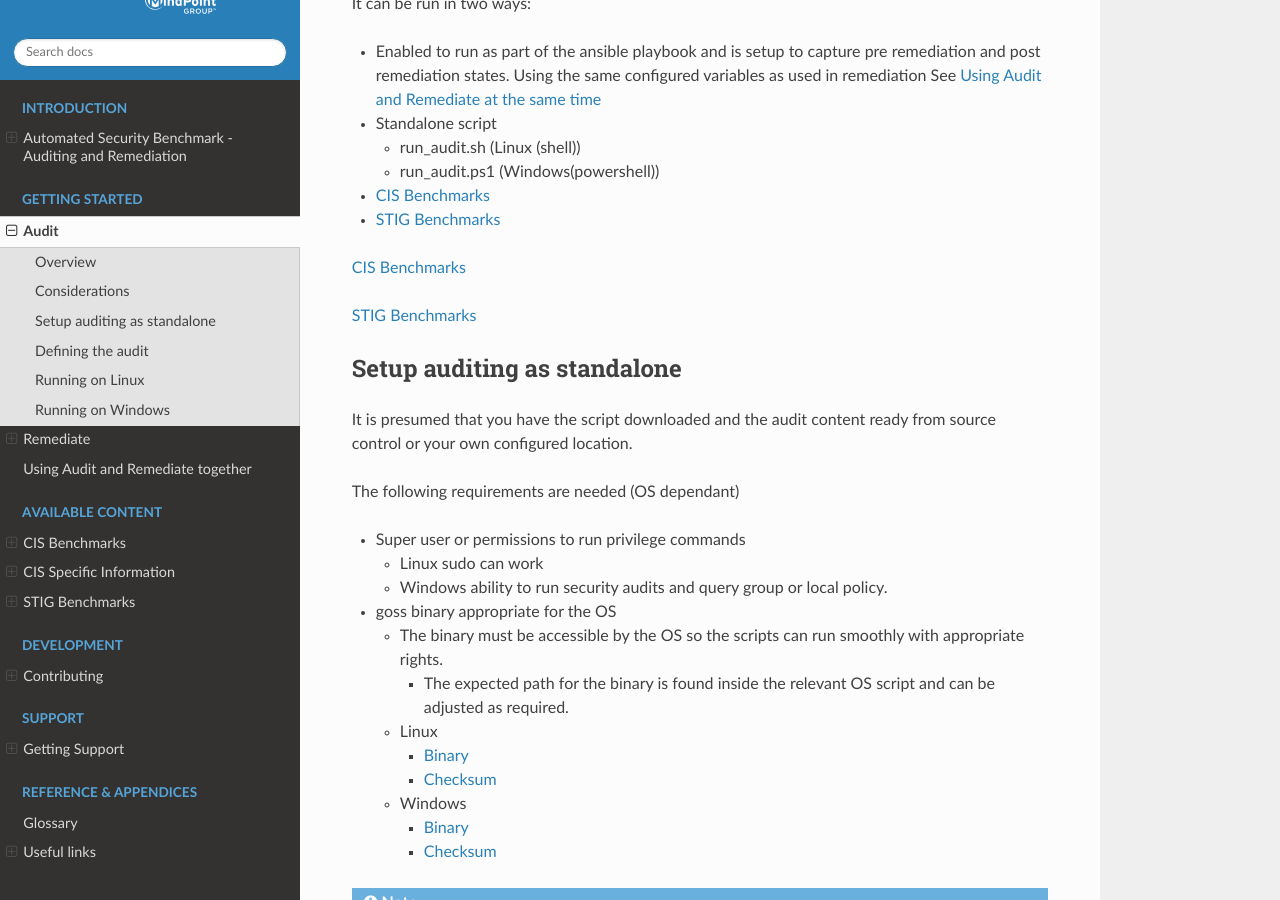
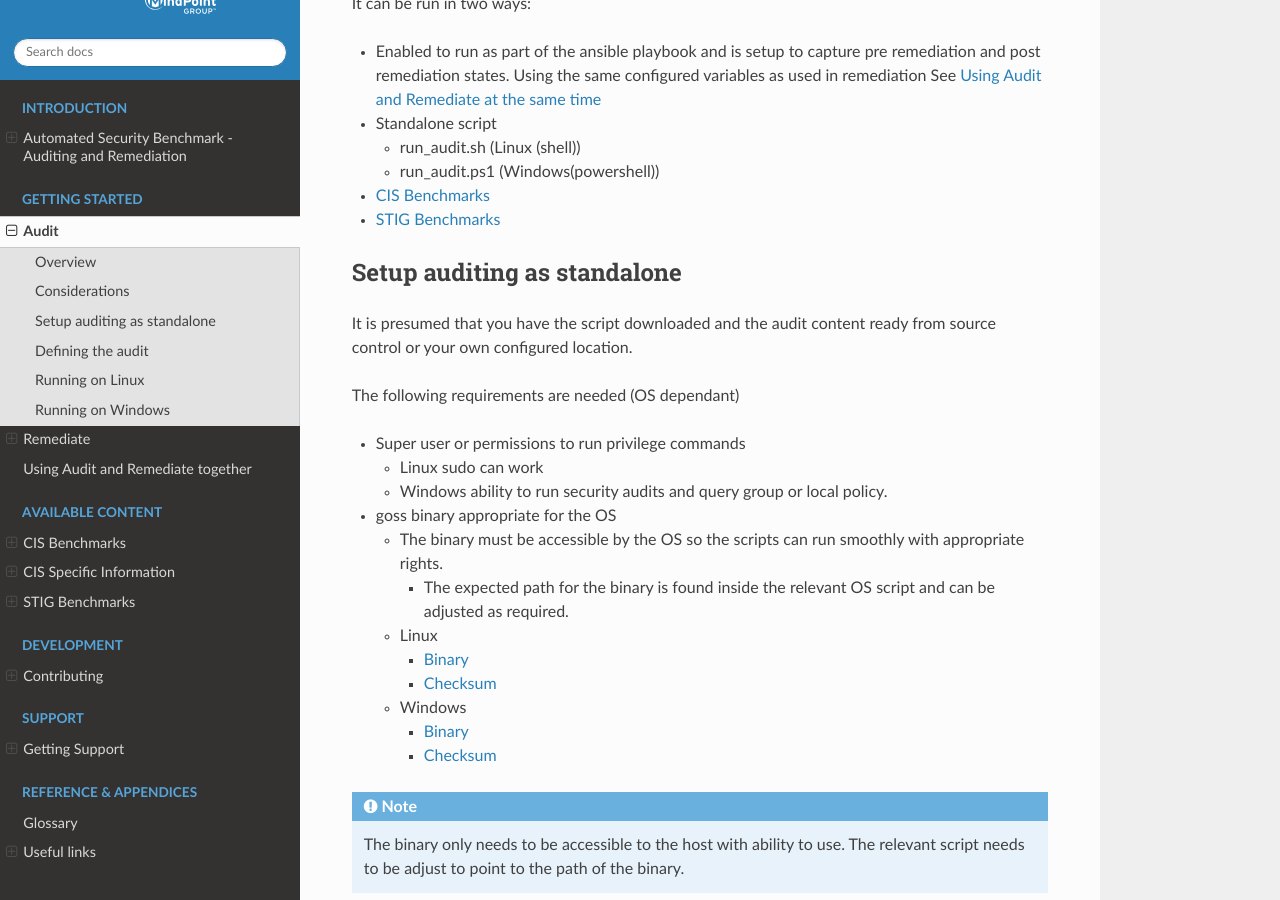
Before and after one commit to ansible-lockdown/MPG-AL-READTHEDOCS, a Sphinx documentation site: the page built from docs/source/audit/getting-started-audit.rst, in a window 1280 px wide and 900 px high, scrolled down 788 px. Built offline with Sphinx 7.4.7 and the Read the Docs theme 2.0.0, drawn with Linux system fonts in a browser that asks for light colours; pages that are not in the unit, such as notebooks, are missing from menus.

Commit message:
Updated URLs13
Signed-off-by: Frederick Witty <frederickw@mindpointgroup.com>

```diff
--- a/docs/source/audit/getting-started-audit.rst
+++ b/docs/source/audit/getting-started-audit.rst
@@ -27,7 +27,7 @@
 It can be run in two ways:
 
 - Enabled to run as part of the ansible playbook and is setup to capture pre remediation and post remediation states.
-  Using the same configured variables as used in remediation See `Using Audit and Remediate at the same time <https://lockdown-readthedocs.readthedocs.io/en/latest/combined/comb-getting-started.html>`_
+  Using the same configured variables as used in remediation See `Using Audit and Remediate at the same time <../combined/comb-getting-started.html>`_
 
 - Standalone script
 
@@ -37,13 +37,10 @@
 
 
 
+
 - `CIS Benchmarks <../CIS/CIS_table.html>`_
 
 - `STIG Benchmarks <../STIG/STIG_table.html>`_
-
-`CIS Benchmarks <https://lockdown-readthedocs.readthedocs.io/en/latest/CIS/benchmarks_CIS.html>`_
-
-`STIG Benchmarks <https://lockdown-readthedocs.readthedocs.io/en/latest/STIG/STIG_table.html>`_
 
 
 Setup auditing as standalone
```
